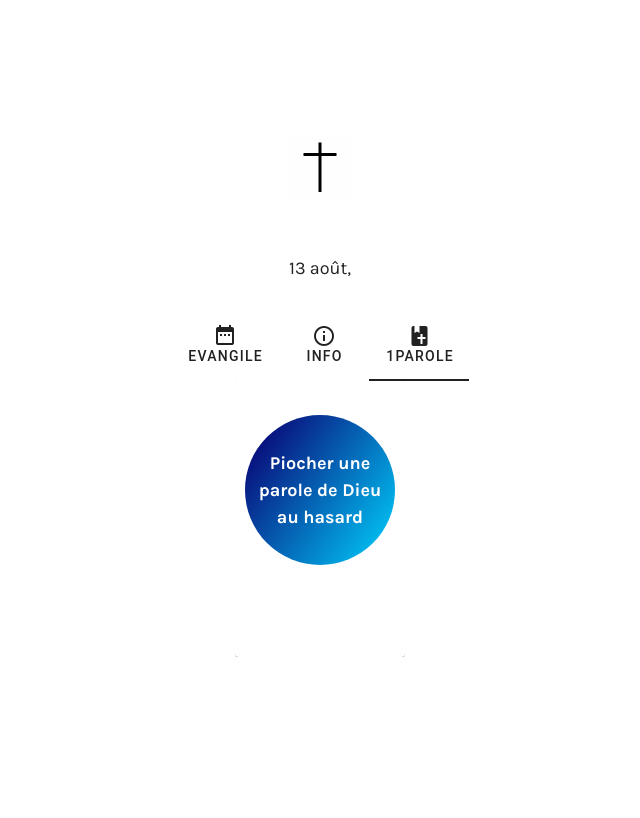
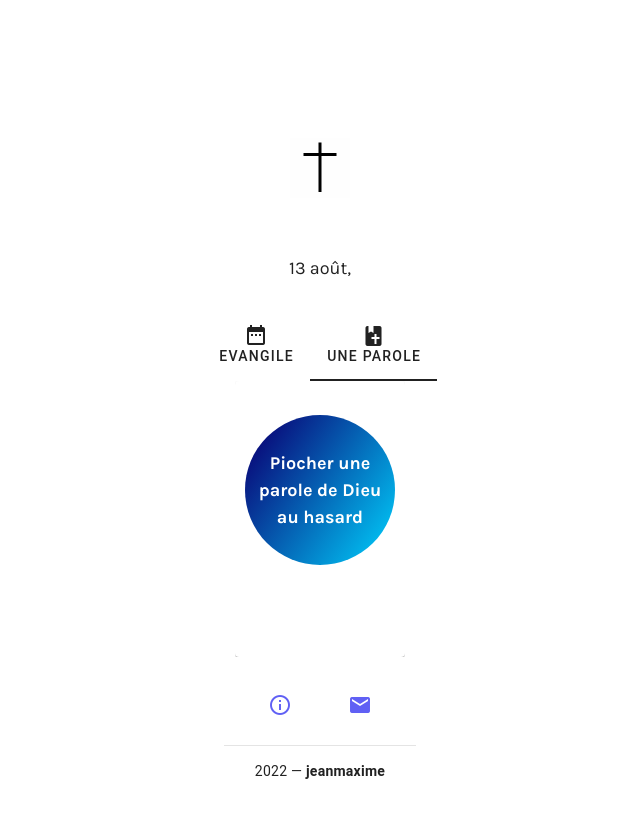
Before and after one commit to jmcob/uneparole.love, a Vue app: page / in a window 1280 px wide. Shown: the top 818 px of the page, without its empty margins (320-960 px from the left). Built offline with nearby package versions, Linux system fonts and the light colour scheme; no server answers; a web font is replaced by a local one.

Commit message:
Footer added

```diff
--- /dev/null
+++ b/src/components/FooterInfo.vue
@@ -0,0 +1,24 @@
+<template>
+  <v-footer>
+    <v-card elevation="0" rounded="0" width="100%" class="white text-center">
+      <v-card-text>
+        <router-link to="/about">
+          <v-btn
+            class="mx-4"
+            icon="mdi-information-outline"
+            variant="plain"
+          ></v-btn
+        ></router-link>
+        <router-link to="/contact">
+          <v-btn class="mx-4" icon="mdi-email" variant="plain"></v-btn
+        ></router-link>
+      </v-card-text>
+
+      <v-divider></v-divider>
+
+      <v-card-text class="black">
+        {{ new Date().getFullYear() }} — <strong>jeanmaxime</strong>
+      </v-card-text>
+    </v-card>
+  </v-footer>
+</template>
--- a/src/components/NavBar.vue
+++ b/src/components/NavBar.vue
@@ -17,13 +17,9 @@
       Evangile
     </v-tab>
 
-    <v-tab value="tab-3">
-      <v-icon>mdi-information-outline</v-icon>
-      Info
-    </v-tab>
     <v-tab value="tab-1">
       <v-icon>mdi-book-cross</v-icon>
-      1Parole
+      Une Parole
     </v-tab>
   </v-tabs>
 
@@ -35,14 +31,7 @@
       </v-card>
     </v-window-item>
   </v-window>
-  <v-window v-model="tab">
-    <v-window-item value="tab-3">
-      <v-card class="about info"
-        ><br />
-        <Informations
-      /></v-card>
-    </v-window-item>
-  </v-window>
+
   <v-window v-model="tab">
     <v-window-item value="tab-1">
       <v-card class="center">
--- a/src/views/AboutView.vue
+++ b/src/views/AboutView.vue
@@ -3,6 +3,7 @@
     <div class="cadre about info">
       <HeaderCross />
       <Informations />
+      <FooterInfo />
     </div>
   </div>
 </template>
@@ -10,9 +11,10 @@
 <script>
 import HeaderCross from "../components/HeaderCross.vue";
 import Informations from "../components/Informations.vue";
+import FooterInfo from "../components/FooterInfo.vue";
 
 export default {
-  components: { HeaderCross, Informations },
+  components: { HeaderCross, Informations, FooterInfo },
 };
 </script>
 
--- a/src/views/ContactView.vue
+++ b/src/views/ContactView.vue
@@ -2,14 +2,16 @@
   <div class="wrapper">
     <HeaderCross />
     <ContactForm />
+    <FooterInfo />
   </div>
 </template>
 
 <script>
 import HeaderCross from "../components/HeaderCross.vue";
 import ContactForm from "../components/ContactForm.vue";
+import FooterInfo from "../components/FooterInfo.vue";
 
 export default {
-  components: { HeaderCross, ContactForm },
+  components: { HeaderCross, ContactForm, FooterInfo },
 };
 </script>
--- a/src/views/HomeView.vue
+++ b/src/views/HomeView.vue
@@ -8,12 +8,13 @@
         :wordClick="this.wordClick"
         :uneparole="this.uneparole"
       />
+      <FooterInfo />
     </div>
   </div>
 </template>
 <script>
 import HeaderCross from "../components/HeaderCross.vue";
-
+import FooterInfo from "../components/FooterInfo.vue";
 import BlueButton from "../components/BlueButton.vue";
 import NavBar from "../components/NavBar.vue";
 import UneParole from "../components/UneParole.vue";
@@ -21,7 +22,7 @@ import paroles from "../json/paroles.json";
 
 export default {
   name: "app",
-  components: { HeaderCross, BlueButton, NavBar, UneParole },
+  components: { HeaderCross, BlueButton, NavBar, UneParole, FooterInfo },
   data() {
     return {
       paroles: paroles,
```
